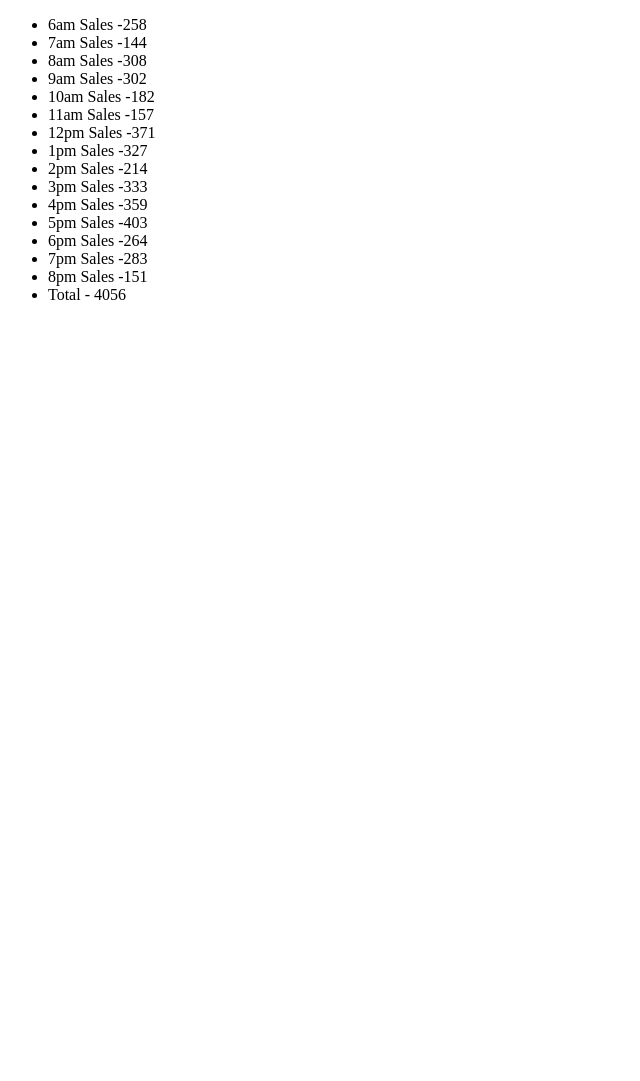
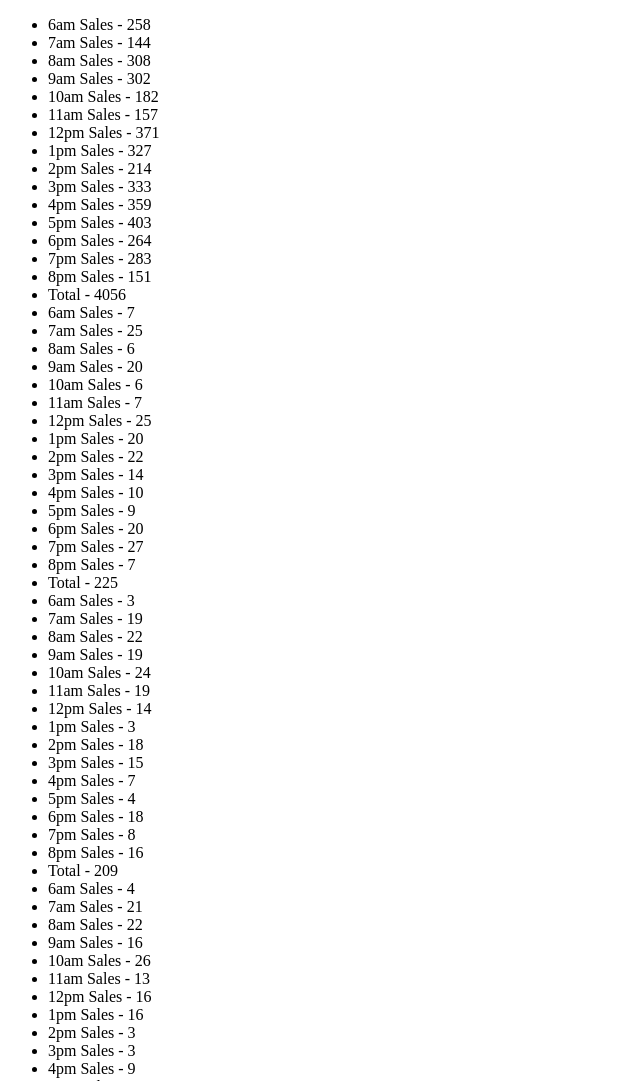
Before and after one commit to davidteddy/cookie-stand, a plain HTML site: page sales.html in a window 1280 px wide. Shown: the top 1081 px of the page, without its empty margins (0-640 px from the left). Before the commit the page ends 800 px from the top, so only its background shows below. Drawn offline with Linux system fonts and the light colour scheme.

Commit message:
Monday project Finished

```diff
--- a/app.js
+++ b/app.js
@@ -37,7 +37,7 @@ var firstAndPike = {
     var listHours = document.getElementById('cookie-sales');
     for (var i = 0; i < firstAndPike.hourlyArray.length; i++){
       var listItem = document.createElement('li');
-      listItem.textContent = hours[i] + ' Sales -' + firstAndPike.hourlyArray[i];
+      listItem.textContent = hours[i] + ' Sales - ' + firstAndPike.hourlyArray[i];
       listHours.appendChild(listItem);
     };
     var total = document.getElementById('cookie-sales');
@@ -52,3 +52,199 @@ firstAndPike.cookieProducer();
 firstAndPike.cookiesTotal();
 firstAndPike.cookieSales();
 console.log(firstAndPike.cookiestotal);
+
+var seaTacAir = {
+  minCustomer: 3,
+  maxCustomer: 24,
+  aveCookie: 1.2,
+  hourlyArray: [],
+  hourleySales:[],
+  randomCust: function(minCustomer, maxCustomer){
+    return Math.floor( Math.random() * (this.maxCustomer - this.minCustomer)) + this.minCustomer;
+    console.log(randomCust());
+  },
+//function for putting random
+  cookieProducer: function(){
+    for (var i = 0; i < hours.length; i++){
+      var cookiesPer = Math.floor(this.aveCookie * this.randomCust());
+      this.hourlyArray.push(cookiesPer);
+    }
+    console.log(this.hourlyArray);
+    return this.hourlyArray;
+  },
+
+  cookiesTotal: function (){
+    var total = 0;
+    for (var index = 0; index < this.hourlyArray.length; index++){
+      total += this.hourlyArray[index];
+    }
+    console.log(total);
+    return total;
+  },
+
+  cookieSales:function(){
+    var listHours = document.getElementById('cookie-sales');
+    for (var i = 0; i < seaTacAir.hourlyArray.length; i++){
+      var listItem = document.createElement('li');
+      listItem.textContent = hours[i] + ' Sales - ' + seaTacAir.hourlyArray[i];
+      listHours.appendChild(listItem);
+    };
+    var total = document.getElementById('cookie-sales');
+    var listItem = document.createElement('li');
+    listItem.textContent = 'Total - ' + seaTacAir.cookiesTotal(total);
+    total.appendChild(listItem);
+  }
+};
+
+seaTacAir.randomCust();
+seaTacAir.cookieProducer();
+seaTacAir.cookiesTotal();
+seaTacAir.cookieSales();
+console.log(seaTacAir.cookiestotal);
+
+var seattleCeter = {
+  minCustomer: 3,
+  maxCustomer: 24,
+  aveCookie: 1.2,
+  hourlyArray: [],
+  hourleySales:[],
+  randomCust: function(minCustomer, maxCustomer){
+    return Math.floor( Math.random() * (this.maxCustomer - this.minCustomer)) + this.minCustomer;
+    console.log(randomCust());
+  },
+//function for putting random
+  cookieProducer: function(){
+    for (var i = 0; i < hours.length; i++){
+      var cookiesPer = Math.floor(this.aveCookie * this.randomCust());
+      this.hourlyArray.push(cookiesPer);
+    }
+    console.log(this.hourlyArray);
+    return this.hourlyArray;
+  },
+
+  cookiesTotal: function (){
+    var total = 0;
+    for (var index = 0; index < this.hourlyArray.length; index++){
+      total += this.hourlyArray[index];
+    }
+    console.log(total);
+    return total;
+  },
+
+  cookieSales:function(){
+    var listHours = document.getElementById('cookie-sales');
+    for (var i = 0; i < seattleCeter.hourlyArray.length; i++){
+      var listItem = document.createElement('li');
+      listItem.textContent = hours[i] + ' Sales - ' + seattleCeter.hourlyArray[i];
+      listHours.appendChild(listItem);
+    };
+    var total = document.getElementById('cookie-sales');
+    var listItem = document.createElement('li');
+    listItem.textContent = 'Total - ' + seattleCeter.cookiesTotal(total);
+    total.appendChild(listItem);
+  }
+};
+
+seattleCeter.randomCust();
+seattleCeter.cookieProducer();
+seattleCeter.cookiesTotal();
+seattleCeter.cookieSales();
+console.log(seattleCeter.cookiestotal);
+
+var capitolHill = {
+  minCustomer: 3,
+  maxCustomer: 24,
+  aveCookie: 1.2,
+  hourlyArray: [],
+  hourleySales:[],
+  randomCust: function(minCustomer, maxCustomer){
+    return Math.floor( Math.random() * (this.maxCustomer - this.minCustomer)) + this.minCustomer;
+    console.log(randomCust());
+  },
+//function for putting random
+  cookieProducer: function(){
+    for (var i = 0; i < hours.length; i++){
+      var cookiesPer = Math.floor(this.aveCookie * this.randomCust());
+      this.hourlyArray.push(cookiesPer);
+    }
+    console.log(this.hourlyArray);
+    return this.hourlyArray;
+  },
+
+  cookiesTotal: function (){
+    var total = 0;
+    for (var index = 0; index < this.hourlyArray.length; index++){
+      total += this.hourlyArray[index];
+    }
+    console.log(total);
+    return total;
+  },
+
+  cookieSales:function(){
+    var listHours = document.getElementById('cookie-sales');
+    for (var i = 0; i < capitolHill.hourlyArray.length; i++){
+      var listItem = document.createElement('li');
+      listItem.textContent = hours[i] + ' Sales - ' + capitolHill.hourlyArray[i];
+      listHours.appendChild(listItem);
+    };
+    var total = document.getElementById('cookie-sales');
+    var listItem = document.createElement('li');
+    listItem.textContent = 'Total - ' + capitolHill.cookiesTotal(total);
+    total.appendChild(listItem);
+  }
+};
+
+capitolHill.randomCust();
+capitolHill.cookieProducer();
+capitolHill.cookiesTotal();
+capitolHill.cookieSales();
+console.log(capitolHill.cookiestotal);
+
+var alki = {
+  minCustomer: 3,
+  maxCustomer: 24,
+  aveCookie: 1.2,
+  hourlyArray: [],
+  hourleySales:[],
+  randomCust: function(minCustomer, maxCustomer){
+    return Math.floor( Math.random() * (this.maxCustomer - this.minCustomer)) + this.minCustomer;
+    console.log(randomCust());
+  },
+//function for putting random
+  cookieProducer: function(){
+    for (var i = 0; i < hours.length; i++){
+      var cookiesPer = Math.floor(this.aveCookie * this.randomCust());
+      this.hourlyArray.push(cookiesPer);
+    }
+    console.log(this.hourlyArray);
+    return this.hourlyArray;
+  },
+
+  cookiesTotal: function (){
+    var total = 0;
+    for (var index = 0; index < this.hourlyArray.length; index++){
+      total += this.hourlyArray[index];
+    }
+    console.log(total);
+    return total;
+  },
+
+  cookieSales:function(){
+    var listHours = document.getElementById('cookie-sales');
+    for (var i = 0; i < alki.hourlyArray.length; i++){
+      var listItem = document.createElement('li');
+      listItem.textContent = hours[i] + ' Sales - ' + alki.hourlyArray[i];
+      listHours.appendChild(listItem);
+    };
+    var total = document.getElementById('cookie-sales');
+    var listItem = document.createElement('li');
+    listItem.textContent = 'Total - ' + alki.cookiesTotal(total);
+    total.appendChild(listItem);
+  }
+};
+
+alki.randomCust();
+alki.cookieProducer();
+alki.cookiesTotal();
+alki.cookieSales();
+console.log(alki.cookiestotal);
```
Also changed, not shown: index.html (+4 -1 lines), app2.js (added).
